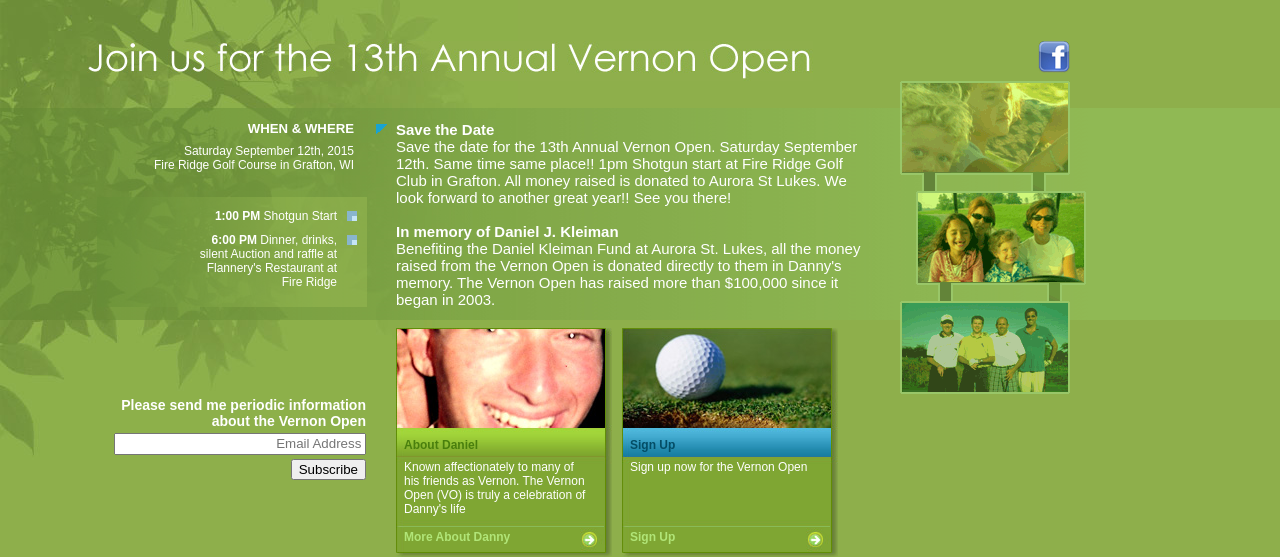
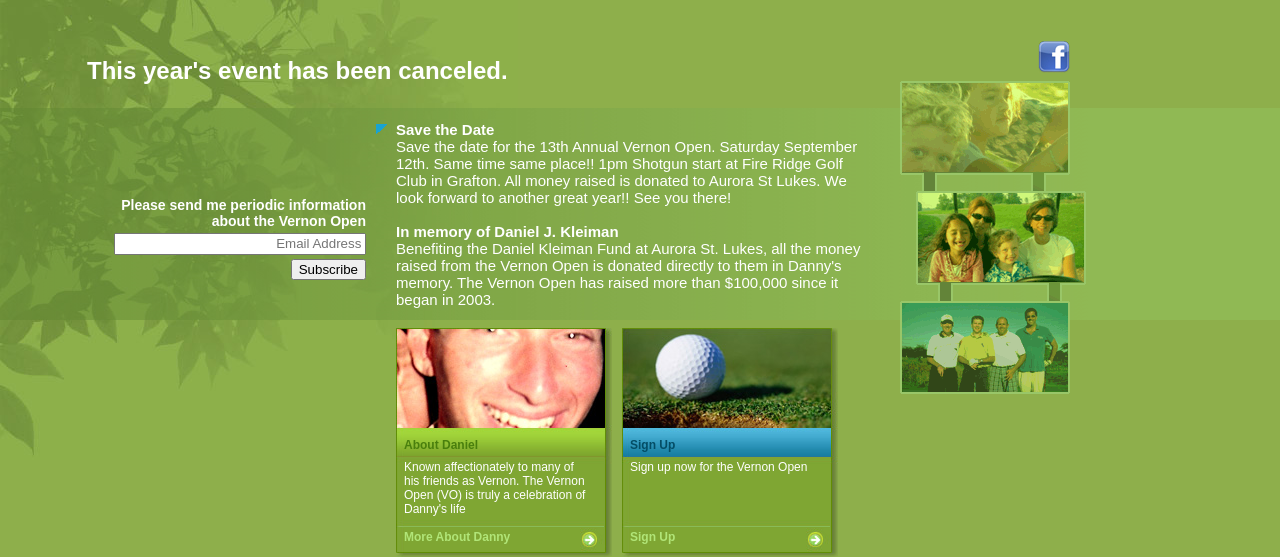
Before and after one commit to foresitegroup/vernonopen, a PHP site: page /index.php in a window 1280 px wide. Shown: the part 236-793 px from the top of the page. Run offline with PHP 8.4, Linux system fonts and the light colour scheme; data that the repository does not hold is empty.

Commit message:
Cancelled event

```diff
--- a/header.php
+++ b/header.php
@@ -57,7 +57,8 @@
 
 <div id="headline">
   <a href="http://www.facebook.com/profile.php?id=100000120394056" id="facebook"><img src="images/facebook.jpg" alt="Facebook"></a>
-  <img src="images/headline.jpg" alt="Join us for the 13th Annual Vernon Open">
+  <!-- <img src="images/headline.jpg" alt="Join us for the 13th Annual Vernon Open"> -->
+  <h1>This year's event has been canceled.</h1>
 </div>
 
 <div id="transband"></div> <!-- Opaque gradient band -->
@@ -73,20 +74,20 @@
     <div id="left-col"> <!-- BEGIN left column -->
 
       <div id="left-col-upper"> <!-- BEGIN upper left column -->
-        <div id="left-col-upper-head">WHEN &amp; WHERE</div>
+        <!-- <div id="left-col-upper-head">WHEN &amp; WHERE</div>
         Saturday September 12th, 2015<br>
-        Fire Ridge Golf Course in Grafton, WI
+        Fire Ridge Golf Course in Grafton, WI -->
       </div> <!-- END upper left column -->
 
       <?php if ($lowerleft == "yes") { ?>
       <br>
 
-      <div id="left-col-lower-bg"></div> <!-- Semi-transparent background for lower left column in seperate DIV so text doesn't inherit opacity -->
+      <!-- <div id="left-col-lower-bg"></div> --> <!-- Semi-transparent background for lower left column in seperate DIV so text doesn't inherit opacity -->
       <div id="left-col-lower"> <!-- BEGIN lower left column -->
-        <ul>
+        <!-- <ul>
           <li><strong>1:00 PM</strong> Shotgun Start</li>
           <li><strong>6:00 PM</strong> Dinner, drinks, silent Auction and raffle at Flannery's Restaurant at Fire Ridge</li>
-        </ul>
+        </ul> -->
       </div> <!-- END lower left column -->
 
       <!-- Begin MailChimp Signup Form -->
```
